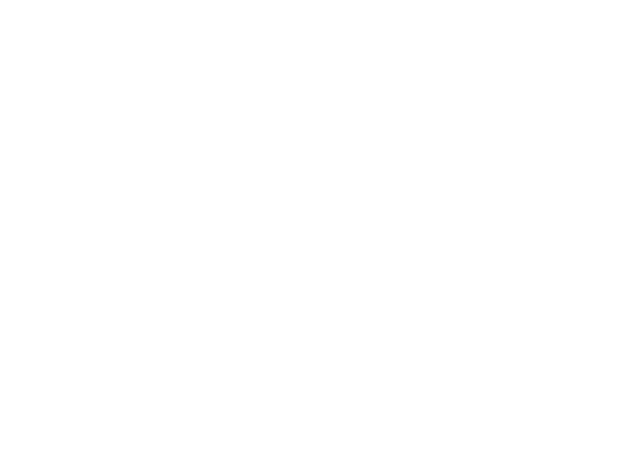
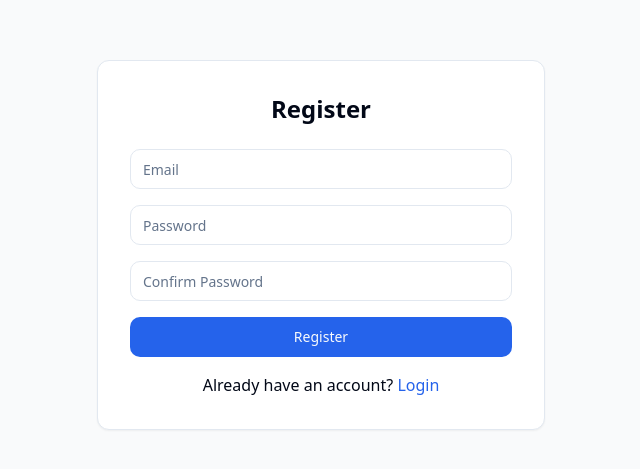
Before and after one commit to sofer1445/eventopia-tracker, a React (Vite) app: page /register in a window 1280 px wide. Before the commit this address had no page. Shown: the part 155-624 px from the top of the page, without its empty margins (319-959 px from the left). Built offline with nearby package versions, Linux system fonts and the light colour scheme.

Commit message:
Add login and registration pages
Implemented login and registration pages. Removed unnecessary files and ensured the available pages include Home Page, Statistics, and Tracking Reports.
[skip gpt_engineer]

```diff
--- a/src/App.tsx
+++ b/src/App.tsx
@@ -2,10 +2,22 @@ import { Toaster } from "@/components/ui/toaster"
 import { Toaster as Sonner } from "@/components/ui/sonner"
 import { TooltipProvider } from "@/components/ui/tooltip"
 import { QueryClient, QueryClientProvider } from "@tanstack/react-query"
-import { BrowserRouter, Routes, Route } from "react-router-dom"
+import { BrowserRouter, Routes, Route, Navigate } from "react-router-dom"
 import Index from "./pages/Index"
+import Login from "./pages/Login"
+import Register from "./pages/Register"
 
 const queryClient = new QueryClient()
+
+// Simple auth check - replace with actual auth logic
+const isAuthenticated = () => {
+  // TODO: Implement actual auth check
+  return true
+}
+
+const PrivateRoute = ({ children }: { children: React.ReactNode }) => {
+  return isAuthenticated() ? children : <Navigate to="/login" />
+}
 
 const App = () => (
   <QueryClientProvider client={queryClient}>
@@ -14,7 +26,16 @@ const App = () => (
       <Sonner />
       <BrowserRouter>
         <Routes>
-          <Route path="/" element={<Index />} />
+          <Route path="/login" element={<Login />} />
+          <Route path="/register" element={<Register />} />
+          <Route
+            path="/"
+            element={
+              <PrivateRoute>
+                <Index />
+              </PrivateRoute>
+            }
+          />
         </Routes>
       </BrowserRouter>
     </TooltipProvider>
--- a/src/components/AppSidebar.tsx
+++ b/src/components/AppSidebar.tsx
@@ -1,24 +1,18 @@
-import { FileUp, BarChart2, Clock, Settings, FolderOpen, CalendarDays, Building2, Users } from "lucide-react"
+import { BarChart2, Home, FileText } from "lucide-react"
 import {
   Sidebar,
   SidebarContent,
   SidebarGroup,
   SidebarGroupContent,
-  SidebarGroupLabel,
   SidebarMenu,
   SidebarMenuButton,
   SidebarMenuItem,
 } from "@/components/ui/sidebar"
 
 const menuItems = [
-  { title: "Dashboard", icon: BarChart2, href: "/" },
-  { title: "Events", icon: CalendarDays, href: "/events" },
-  { title: "Transactions", icon: Building2, href: "/transactions" },
-  { title: "Reports", icon: FolderOpen, href: "/reports" },
-  { title: "Team", icon: Users, href: "/team" },
-  { title: "Upload Data", icon: FileUp, href: "/upload" },
-  { title: "Recent Activity", icon: Clock, href: "/activity" },
-  { title: "Settings", icon: Settings, href: "/settings" },
+  { title: "Home", icon: Home, href: "/" },
+  { title: "Statistics", icon: BarChart2, href: "/statistics" },
+  { title: "Reports", icon: FileText, href: "/reports" },
 ]
 
 export function AppSidebar() {
--- /dev/null
+++ b/src/pages/Login.tsx
@@ -0,0 +1,68 @@
+import { useState } from "react"
+import { Card } from "@/components/ui/card"
+import { Input } from "@/components/ui/input"
+import { Button } from "@/components/ui/button"
+import { useToast } from "@/hooks/use-toast"
+import { useNavigate } from "react-router-dom"
+
+const Login = () => {
+  const [email, setEmail] = useState("")
+  const [password, setPassword] = useState("")
+  const { toast } = useToast()
+  const navigate = useNavigate()
+
+  const handleLogin = (e: React.FormEvent) => {
+    e.preventDefault()
+    // TODO: Implement actual authentication
+    if (email && password) {
+      toast({
+        title: "Login successful",
+        description: "Welcome back!",
+      })
+      navigate("/")
+    } else {
+      toast({
+        variant: "destructive",
+        title: "Error",
+        description: "Please fill in all fields",
+      })
+    }
+  }
+
+  return (
+    <div className="min-h-screen flex items-center justify-center bg-gray-50">
+      <Card className="w-full max-w-md p-8">
+        <h2 className="text-2xl font-bold text-center mb-6">Login</h2>
+        <form onSubmit={handleLogin} className="space-y-4">
+          <div>
+            <Input
+              type="email"
+              placeholder="Email"
+              value={email}
+              onChange={(e) => setEmail(e.target.value)}
+            />
+          </div>
+          <div>
+            <Input
+              type="password"
+              placeholder="Password"
+              value={password}
+              onChange={(e) => setPassword(e.target.value)}
+            />
+          </div>
+          <Button type="submit" className="w-full">
+            Login
+          </Button>
+        </form>
+        <p className="text-center mt-4">
+          Don't have an account?{" "}
+          <a href="/register" className="text-primary hover:underline">
+            Register
+          </a>
+        </p>
+      </Card>
+    </div>
+  )
+}
+
+export default Login
--- /dev/null
+++ b/src/pages/Register.tsx
@@ -0,0 +1,85 @@
+import { useState } from "react"
+import { Card } from "@/components/ui/card"
+import { Input } from "@/components/ui/input"
+import { Button } from "@/components/ui/button"
+import { useToast } from "@/hooks/use-toast"
+import { useNavigate } from "react-router-dom"
+
+const Register = () => {
+  const [email, setEmail] = useState("")
+  const [password, setPassword] = useState("")
+  const [confirmPassword, setConfirmPassword] = useState("")
+  const { toast } = useToast()
+  const navigate = useNavigate()
+
+  const handleRegister = (e: React.FormEvent) => {
+    e.preventDefault()
+    if (!email || !password || !confirmPassword) {
+      toast({
+        variant: "destructive",
+        title: "Error",
+        description: "Please fill in all fields",
+      })
+      return
+    }
+    if (password !== confirmPassword) {
+      toast({
+        variant: "destructive",
+        title: "Error",
+        description: "Passwords do not match",
+      })
+      return
+    }
+    // TODO: Implement actual registration
+    toast({
+      title: "Registration successful",
+      description: "Please login with your new account",
+    })
+    navigate("/login")
+  }
+
+  return (
+    <div className="min-h-screen flex items-center justify-center bg-gray-50">
+      <Card className="w-full max-w-md p-8">
+        <h2 className="text-2xl font-bold text-center mb-6">Register</h2>
+        <form onSubmit={handleRegister} className="space-y-4">
+          <div>
+            <Input
+              type="email"
+              placeholder="Email"
+              value={email}
+              onChange={(e) => setEmail(e.target.value)}
+            />
+          </div>
+          <div>
+            <Input
+              type="password"
+              placeholder="Password"
+              value={password}
+              onChange={(e) => setPassword(e.target.value)}
+            />
+          </div>
+          <div>
+            <Input
+              type="password"
+              placeholder="Confirm Password"
+              value={confirmPassword}
+              onChange={(e) => setConfirmPassword(e.target.value)}
+            />
+          </div>
+          <Button type="submit" className="w-full">
+            Register
+          </Button>
+        </form>
+        <p className="text-center mt-4">
+          Already have an account?{" "}
+          <a href="/login" className="text-primary hover:underline">
+            Login
+          </a>
+        </p>
+      </Card>
+    </div>
+  )
+}
+
+export default Register
```
